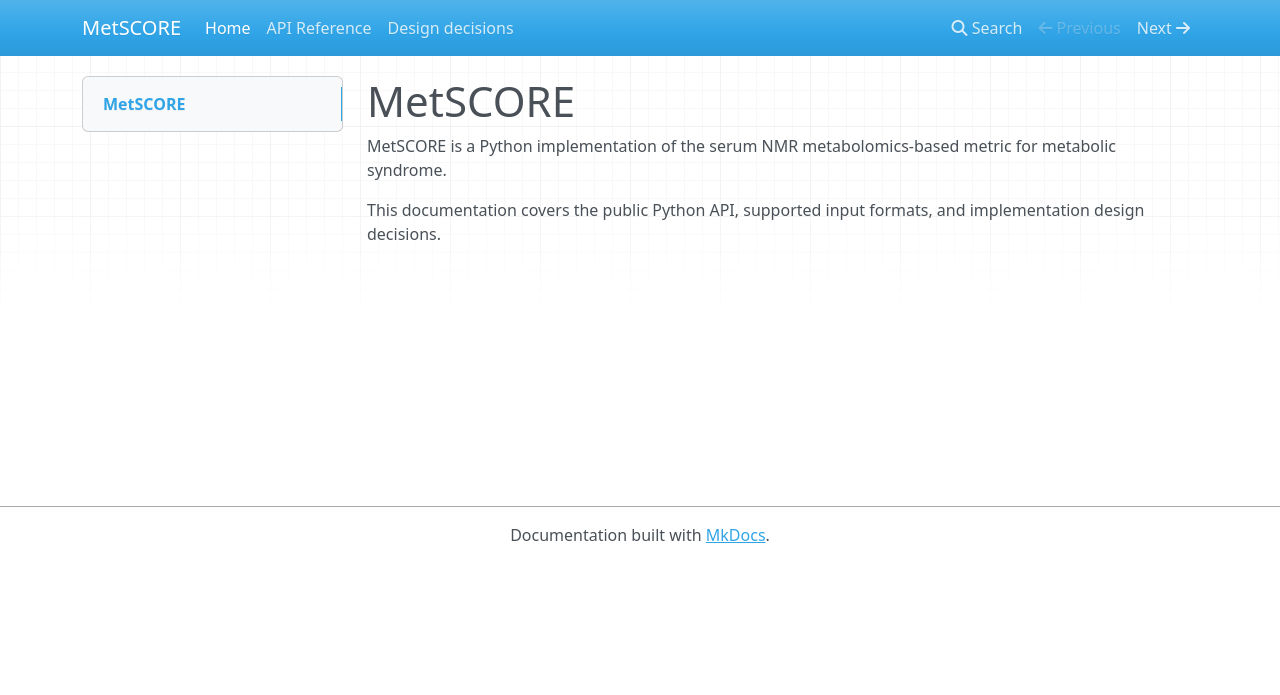
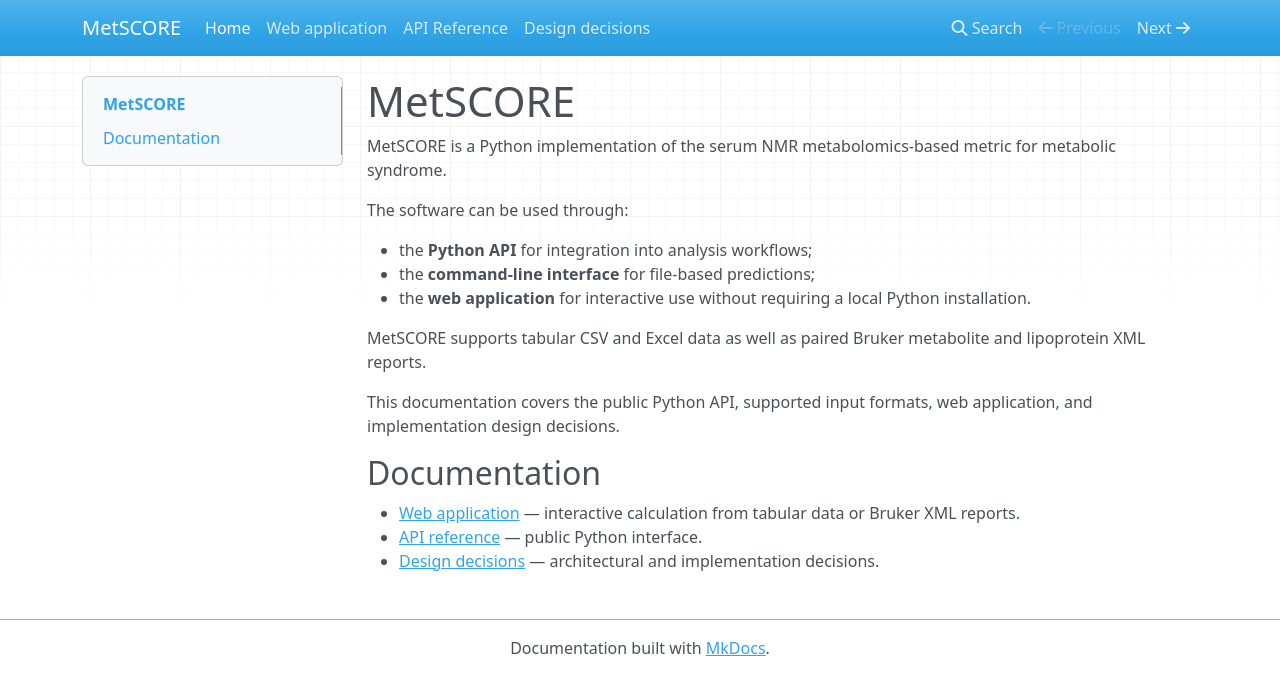
Before and after one commit to omilletlab/metscore, an MkDocs documentation site: the page built from docs/index.md, in a window 1280 px wide. Shown: the top 695 px of the page. Built offline with MkDocs 1.6.1, drawn with Linux system fonts in a browser that asks for light colours; nearby versions of some CDN libraries.

Commit message:
Document MetSCORE web application

```diff
--- a/docs/index.md
+++ b/docs/index.md
@@ -2,4 +2,18 @@
 
 MetSCORE is a Python implementation of the serum NMR metabolomics-based metric for metabolic syndrome.
 
-This documentation covers the public Python API, supported input formats, and implementation design decisions.
+The software can be used through:
+
+* the **Python API** for integration into analysis workflows;
+* the **command-line interface** for file-based predictions;
+* the **web application** for interactive use without requiring a local Python installation.
+
+MetSCORE supports tabular CSV and Excel data as well as paired Bruker metabolite and lipoprotein XML reports.
+
+This documentation covers the public Python API, supported input formats, web application, and implementation design decisions.
+
+## Documentation
+
+* [Web application](web-app.md) — interactive calculation from tabular data or Bruker XML reports.
+* [API reference](api.md) — public Python interface.
+* [Design decisions](design-decisions.md) — architectural and implementation decisions.
--- a/mkdocs.yml
+++ b/mkdocs.yml
@@ -18,5 +18,6 @@ plugins:
 
 nav:
   - Home: index.md
+  - Web application: web-app.md
   - API Reference: api.md
   - Design decisions: design-decisions.md
```
Also changed, not shown: README.md (+48 -1 lines), docs/web-app.md (added, +84 -0 lines).
